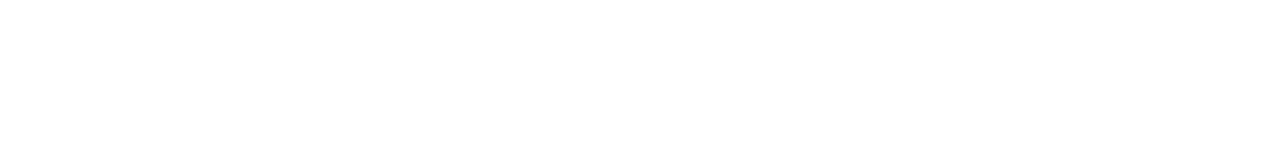
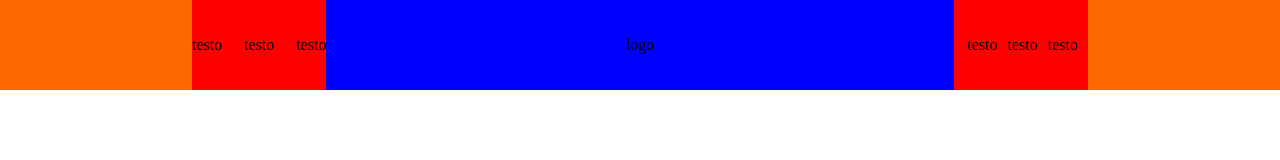
Before and after one commit to BetterCallAle/html-css-boolando, a plain HTML site: page index.html in a window 1280 px wide. Drawn offline with Linux system fonts and the light colour scheme.

Commit message:
layout header

```diff
--- a/css/style.css
+++ b/css/style.css
@@ -4,3 +4,54 @@
     padding: 0;
     box-sizing: border-box;
 }
+
+/* COMMON */
+.container{
+    width: 70%;
+    max-width: 1200px;
+    margin: 0 auto;
+}
+
+ul{
+    list-style: none;
+}
+
+.flex-container{
+    display: flex;
+}
+
+.justify-content-btw{
+    justify-content: space-between;
+}
+
+/* HEADER */
+header{
+    min-height: 90px;
+    background-color: #ff6900;
+}
+
+header nav{
+    line-height: 90px;
+}
+
+header ul, .nav-tool{
+    width: 15%;
+    /* debug */
+    background-color: red;
+}
+
+header .logo{
+    width: 70%;
+    text-align: center;
+    /* debug */
+    background-color: blue;
+}
+
+.nav-tool{
+    text-align: right;
+}
+
+/* debug */
+.nav-tool span{
+    margin-right: 10px;
+}
--- a/index.html
+++ b/index.html
@@ -9,5 +9,27 @@
 </head>
 <body>
 
+    <!-- HEADER -->
+    <header>
+        <div class="container">
+            <nav class="flex-container justify-content-btw">
+                <ul class="flex-container justify-content-btw">
+                    <li>testo</li>
+                    <li>testo</li>
+                    <li>testo</li>
+                </ul>
+
+                <div class="logo">
+                    <span>logo</span>
+                </div>
+
+                <div class="nav-tool">
+                    <span>testo</span><span>testo</span><span>testo</span>
+                </div>
+            </nav>
+        </div>
+    </header>
+    <!-- /HEADER -->
+
 </body>
 </html>
```
